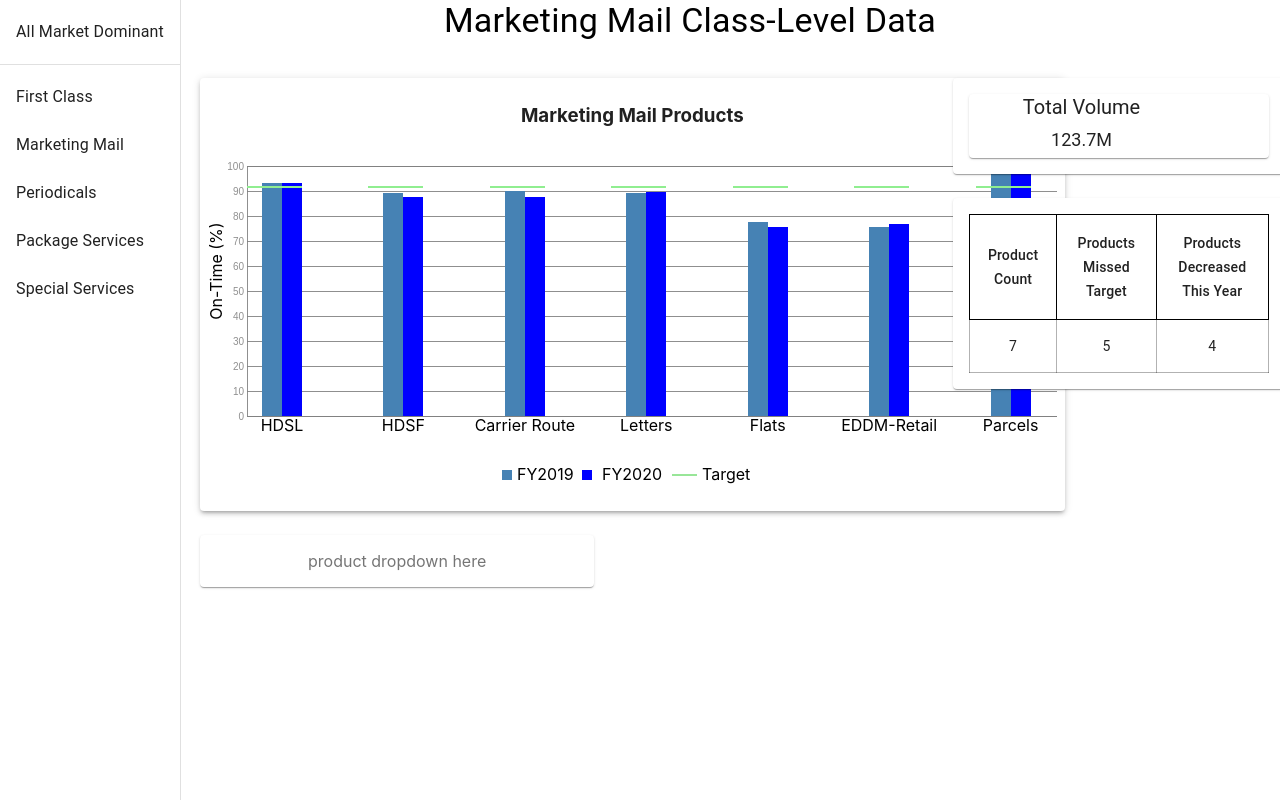
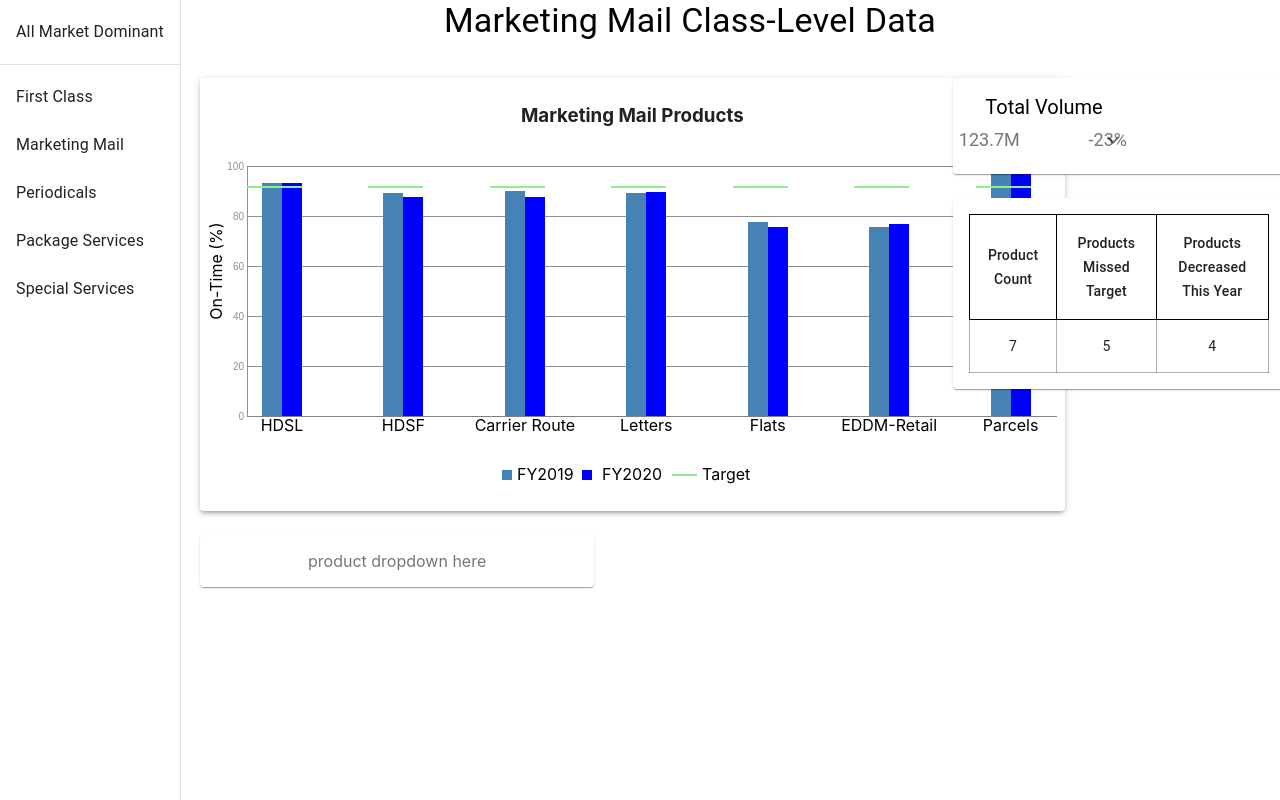
Before and after one commit to Uvacoder/USPS-service-dashbaord, a React (Create React App) app in the folder service-dashboard/: page /marketing-mail in a window 1280 px wide. Built offline with nearby package versions, Linux system fonts and the light colour scheme.

Commit message:
more styling

```diff
--- a/service-dashboard/package.json
+++ b/service-dashboard/package.json
@@ -4,6 +4,7 @@
   "private": true,
   "dependencies": {
     "@material-ui/core": "^4.12.3",
+    "@material-ui/icons": "^4.11.2",
     "@testing-library/jest-dom": "^5.14.1",
     "@testing-library/react": "^11.2.7",
     "@testing-library/user-event": "^12.8.3",
--- a/service-dashboard/src/mailClassComponents/MarketingMailComponents/MarketingMailClassGraph.jsx
+++ b/service-dashboard/src/mailClassComponents/MarketingMailComponents/MarketingMailClassGraph.jsx
@@ -102,7 +102,7 @@ export const MarketingMailClassGraph = (props) => {
 
     svg
       .append("g")
-      .call(d3.axisLeft(yScaleRev).tickSize(-svgWidth))
+      .call(d3.axisLeft(yScaleRev).tickSize(-svgWidth).ticks(5))
       .attr("transform", `translate(${marginLeft},${marginTop})`)
       .style("opacity", 0.5)
       .attr("class", "graphicElement axisTicks");
@@ -119,6 +119,7 @@ export const MarketingMailClassGraph = (props) => {
       .attr("height", (d) => yScale(d.pctOnTime))
       .attr("width", barWidth)
       .attr("fill", "steelblue")
+      //   .attr("rx", 4)
       .attr("class", "graphicElement bar2019");
 
     svg
@@ -131,6 +132,7 @@ export const MarketingMailClassGraph = (props) => {
       .attr("height", (d) => yScale(d.pctOnTime))
       .attr("width", barWidth)
       .attr("fill", "blue")
+      //   .attr("rx", 4)
       .attr("class", "graphicElement bar2020");
 
     svg
--- a/service-dashboard/src/mailClassComponents/VolumeChange.jsx
+++ b/service-dashboard/src/mailClassComponents/VolumeChange.jsx
@@ -1,6 +1,8 @@
 import Typography from "@material-ui/core/Typography";
-import { Card } from "@material-ui/core";
+import { Card, Grid } from "@material-ui/core";
 import { makeStyles } from "@material-ui/core/styles";
+
+import KeyboardArrowDownIcon from "@material-ui/icons/KeyboardArrowDown";
 
 const useStyles = makeStyles({
   root: {
@@ -10,7 +12,8 @@ const useStyles = makeStyles({
 
   titleText: {
     fontSize: 20,
-    marginLeft: "-75px",
+    marginLeft: "-150px",
+    color: "black",
   },
   volNumber: {
     fontSize: 18,
@@ -31,15 +34,28 @@ export const VolumeChange = (props) => {
   console.log(volChangePct);
 
   return (
-    <Card>
+    <div>
       <Typography variant="h5" gutterBottom className={classes.titleText}>
         Total Volume
       </Typography>
 
-      <Typography variant="h5" gutterBottom className={classes.volNumber}>
-        {`${volData.fy2020}M`}
-      </Typography>
-    </Card>
+      <Grid container spacing={2}>
+        <Grid item xs={5}>
+          <Typography variant="h5" gutterBottom className={classes.volNumber}>
+            {`${volData.fy2020}M`}
+          </Typography>
+        </Grid>
+        <Grid item xs={1}>
+          <KeyboardArrowDownIcon />
+        </Grid>
+
+        <Grid item xs={2}>
+          <Typography variant="h5" gutterBottom className={classes.volNumber}>
+            -23%
+          </Typography>
+        </Grid>
+      </Grid>
+    </div>
   );
 };
 
```
Also changed, not shown: 1 other file (tests, documents, lock files or other folders).
